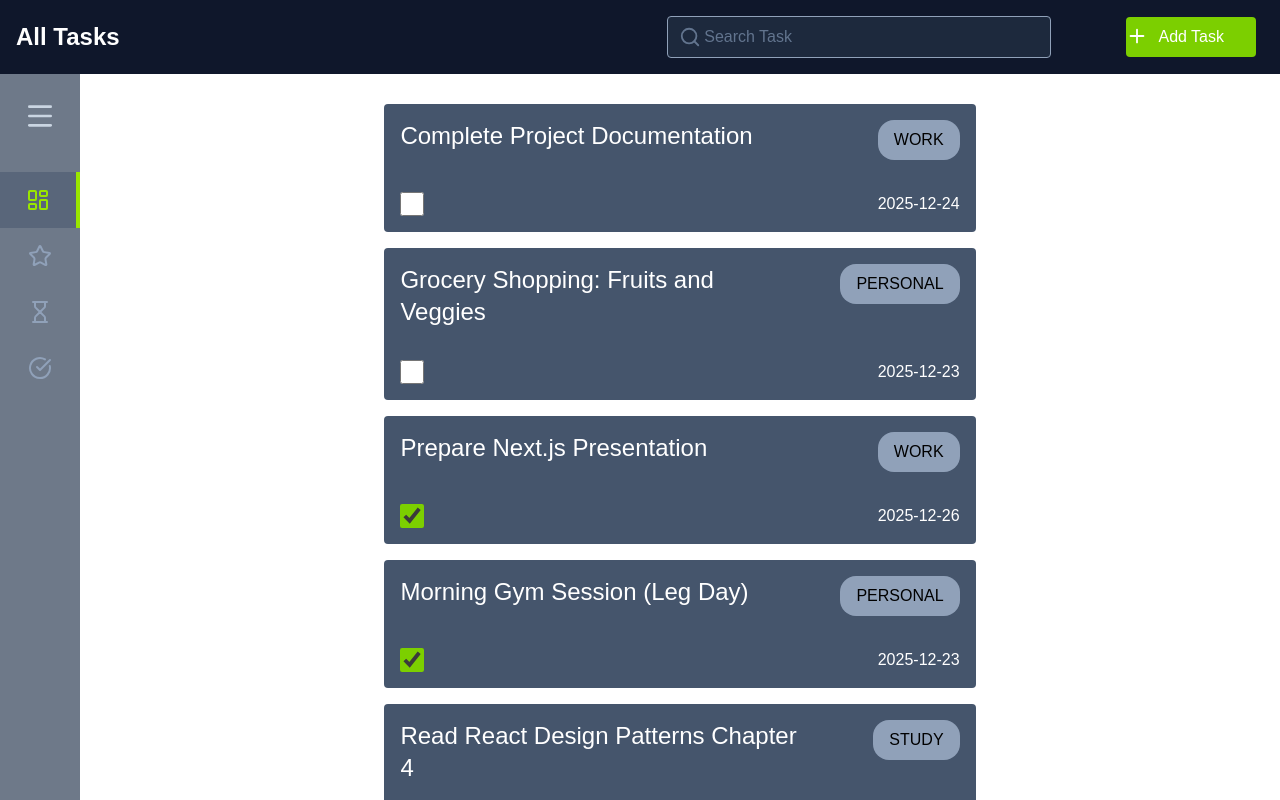
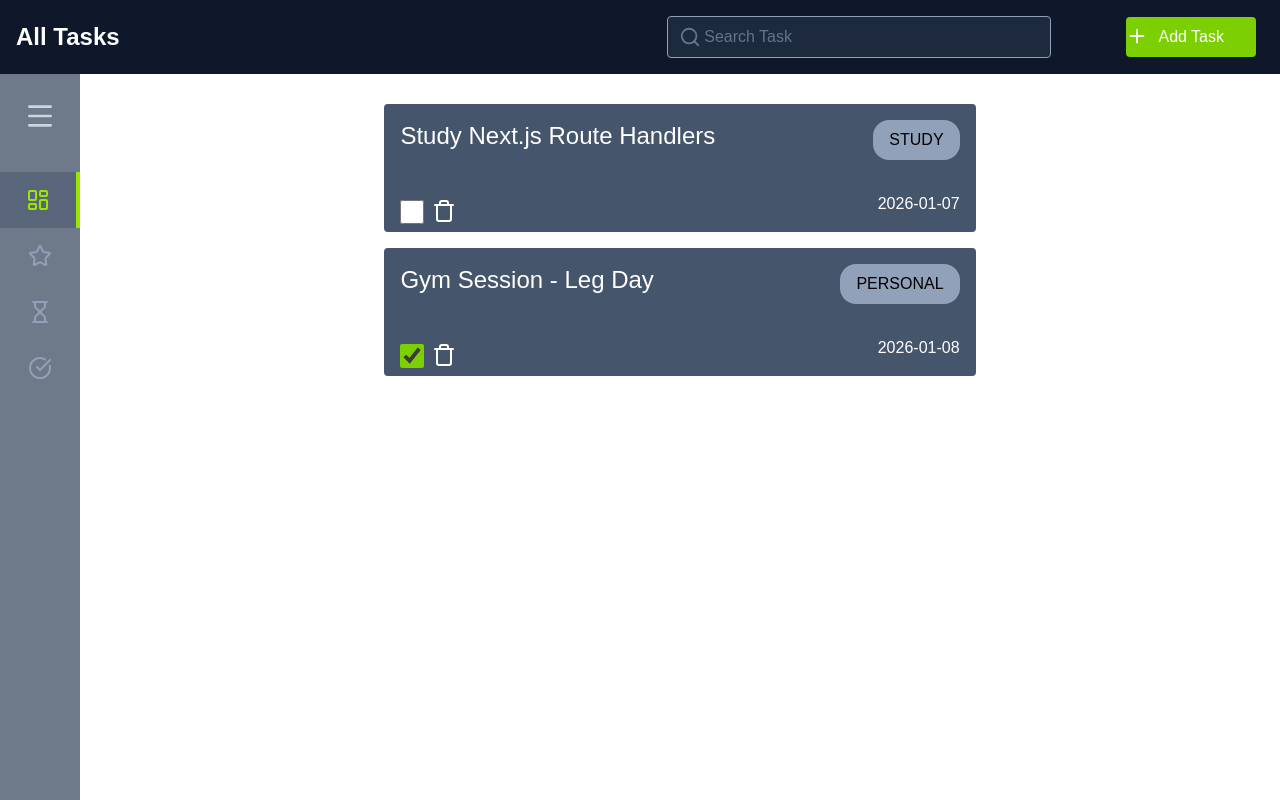
Before and after one commit to ashokbhattaraii/todoapp, a Next.js app: page / in a window 1280 px wide. Shown: the top 800 px of the page. Built offline with nearby package versions, Linux system fonts and the light colour scheme.

Commit message:
delete feature added

```diff
--- a/app/Component/addarea/add.tsx
+++ b/app/Component/addarea/add.tsx
@@ -1,11 +1,12 @@
 "use client";
 import { useFormContext } from "../Context/FormContext";
-import { X } from "lucide-react";
+import { X, Trash } from "lucide-react";
 import { useEffect, useState } from "react";
 import { useForm } from "react-hook-form";
 import Button from "../button";
 
 interface listType {
+  id?: string;
   name: string;
   date: string;
   category: string;
@@ -29,8 +30,13 @@ export default function Add({ onAddTodo, todoList, updateTodo }: any) {
   const handleForm = () => setFormState(!formClose);
 
   const onSubmit = async (data: listType) => {
-    data.completed = false;
-    await onAddTodo(data);
+    const newTodo = {
+      id: crypto.randomUUID(),
+      ...data,
+      completed: false,
+    };
+
+    await onAddTodo(newTodo);
     reset();
   };
 
@@ -49,6 +55,32 @@ export default function Add({ onAddTodo, todoList, updateTodo }: any) {
   };
   const handleCancellation = async () => {
     setModalOpen(false);
+  };
+  const [isDeleting, setIsDeleting] = useState(false);
+  const [targetId, setTargetId] = useState("");
+  const handleDelete = (todo: any) => {
+    setIsDeleting(true);
+    setTargetId(todo.id);
+    console.log("target id", targetId);
+  };
+  const confirmDelete = async (todo: listType) => {
+    if (!targetId) return;
+    console.log("target id", targetId);
+    try {
+      const req = await fetch("/api/todo", {
+        method: "DELETE",
+        headers: {
+          "Content-Type": "application/json",
+        },
+        body: JSON.stringify({ targetId }),
+      });
+      window.location.reload();
+    } catch (error) {
+      console.log("Error deleteing", error);
+    } finally {
+      setIsDeleting(false);
+      setTargetId("");
+    }
   };
 
   return (
@@ -74,12 +106,19 @@ export default function Add({ onAddTodo, todoList, updateTodo }: any) {
                   </p>
                 </div>
                 <div className="flex">
+                  <div className="flex  items-center gap-2">
                     <input
                       type="checkbox"
                       checked={!!todo.completed}
                       className="ml-4 mt-4 h-6 w-6 cursor-pointer rounded border-slate-600 bg-slate-800 accent-lime-500 transition-all hover:scale-110"
                       onChange={() => handleCheckboxClick(todo)}
                     />
+                    <Trash
+                      className="h-6 w-6 mt-3.5 text-white hover:text-red-700  "
+                      onClick={() => handleDelete(todo)}
+                    ></Trash>
+                  </div>
+
                   <p className="ml-auto mr-4 py-4 text-white">{todo.date}</p>
                 </div>
               </div>
@@ -140,7 +179,7 @@ export default function Add({ onAddTodo, todoList, updateTodo }: any) {
               Category
             </label>
             <select
-              {...(register("category"), { required: true })}
+              {...register("category", { required: true })}
               className="mt-2 w-full px-4 py-3 rounded-xl bg-slate-700 text-slate-300 border border-slate-600 outline-none focus:ring-2 focus:ring-lime-500"
             >
               <option value="Work">Work</option>
@@ -158,7 +197,7 @@ export default function Add({ onAddTodo, todoList, updateTodo }: any) {
                 <input
                   type="radio"
                   value="normal"
-                  {...(register("priority"), { required: true })}
+                  {...register("priority", { required: true })}
                   defaultChecked
                   className="accent-lime-500"
                 />
@@ -207,6 +246,37 @@ export default function Add({ onAddTodo, todoList, updateTodo }: any) {
           </div>
         </div>
       )}
+      {isDeleting && (
+        <div className="fixed inset-0 flex justify-center items-center text-white bg-slate-900/60 backdrop-blur-sm z-50">
+          <div className="bg-slate-800 rounded-xl p-8 max-w-md w-full flex flex-col items-center shadow-2xl border border-slate-700">
+            <div className="bg-red-500/10 p-3 rounded-full mb-4">
+              <Trash className="text-red-500" size={32} />
+            </div>
+
+            <p className="font-bold text-2xl text-center">Delete Task?</p>
+            <p className="text-slate-400 text-center mt-2">
+              Are you sure you want to remove{" "}
+              <span className="text-white font-semibold"></span>? This action
+              cannot be undone.
+            </p>
+
+            <div className="flex gap-4 mt-8 w-full">
+              <button
+                className="flex-1 px-4 py-3 rounded-xl bg-slate-700 text-white font-semibold hover:bg-slate-600 transition"
+                onClick={() => setIsDeleting(false)}
+              >
+                Cancel
+              </button>
+              <button
+                className="flex-1 px-4 py-3 rounded-xl bg-red-600 text-white font-semibold hover:bg-red-500 transition"
+                onClick={confirmDelete}
+              >
+                Delete
+              </button>
+            </div>
+          </div>
+        </div>
+      )}
     </div>
   );
 }
--- a/app/api/todo/route.ts
+++ b/app/api/todo/route.ts
@@ -65,3 +65,20 @@ export async function PATCH(req: Request) {
     return NextResponse.json({ message: "Failed to updated", error });
   }
 }
+
+export async function DELETE(req: Request) {
+  const { targetId } = await req.json();
+  try {
+    const storedTodo = await fs.readFile(filePath, "utf-8");
+    const arrangedTodo = JSON.parse(storedTodo);
+
+    const filteredTodo = arrangedTodo.filter(
+      (todo: any) => todo.id !== targetId
+    );
+
+    await fs.writeFile(filePath, JSON.stringify(filteredTodo, null, 2));
+    NextResponse.json({ message: "Todo Deleted Successfully", status: 200 });
+  } catch (error) {
+    NextResponse.json({ message: "Error deleting ", error });
+  }
+}
--- a/data/todoList.json
+++ b/data/todoList.json
@@ -1,58 +1,18 @@
 [
   {
-    "name": "Complete Project Documentation",
-    "date": "2025-12-24",
-    "category": "Work",
-    "priority": "important",
-    "completed": false
-  },
-  {
-    "name": "Grocery Shopping: Fruits and Veggies",
-    "date": "2025-12-23",
-    "category": "Personal",
-    "priority": "normal",
-    "completed": false
-  },
-  {
-    "name": "Prepare Next.js Presentation",
-    "date": "2025-12-26",
-    "category": "Work",
-    "priority": "important",
-    "completed": true
-  },
-  {
-    "name": "Morning Gym Session (Leg Day)",
-    "date": "2025-12-23",
-    "category": "Personal",
-    "priority": "normal",
-    "completed": true
-  },
-  {
-    "name": "Read React Design Patterns Chapter 4",
-    "date": "2025-12-25",
-    "category": "Study",
-    "priority": "normal",
-    "completed": false
-  },
-  {
-    "name": "Review Team Pull Requests",
-    "date": "2025-12-24",
-    "category": "Work",
-    "priority": "important",
-    "completed": false
-  },
-  {
-    "name": "Finish CSS Grid Layout Assignment",
-    "date": "2025-12-27",
+    "id": "b2c3d4e5-f6a7-4b8c-9d0e-1a2b3c4d5e6f",
+    "name": "Study Next.js Route Handlers",
+    "date": "2026-01-07",
     "category": "Study",
     "priority": "important",
     "completed": false
   },
   {
-    "name": "Book Flight Tickets for Summer Vacation",
-    "date": "2025-12-30",
+    "id": "f1e2d3c4-b5a6-4987-8765-43210fedcba9",
+    "name": "Gym Session - Leg Day",
+    "date": "2026-01-08",
     "category": "Personal",
     "priority": "normal",
-    "completed": false
+    "completed": true
   }
 ]
```
Lines whose indentation alone changed are shown as unchanged.
